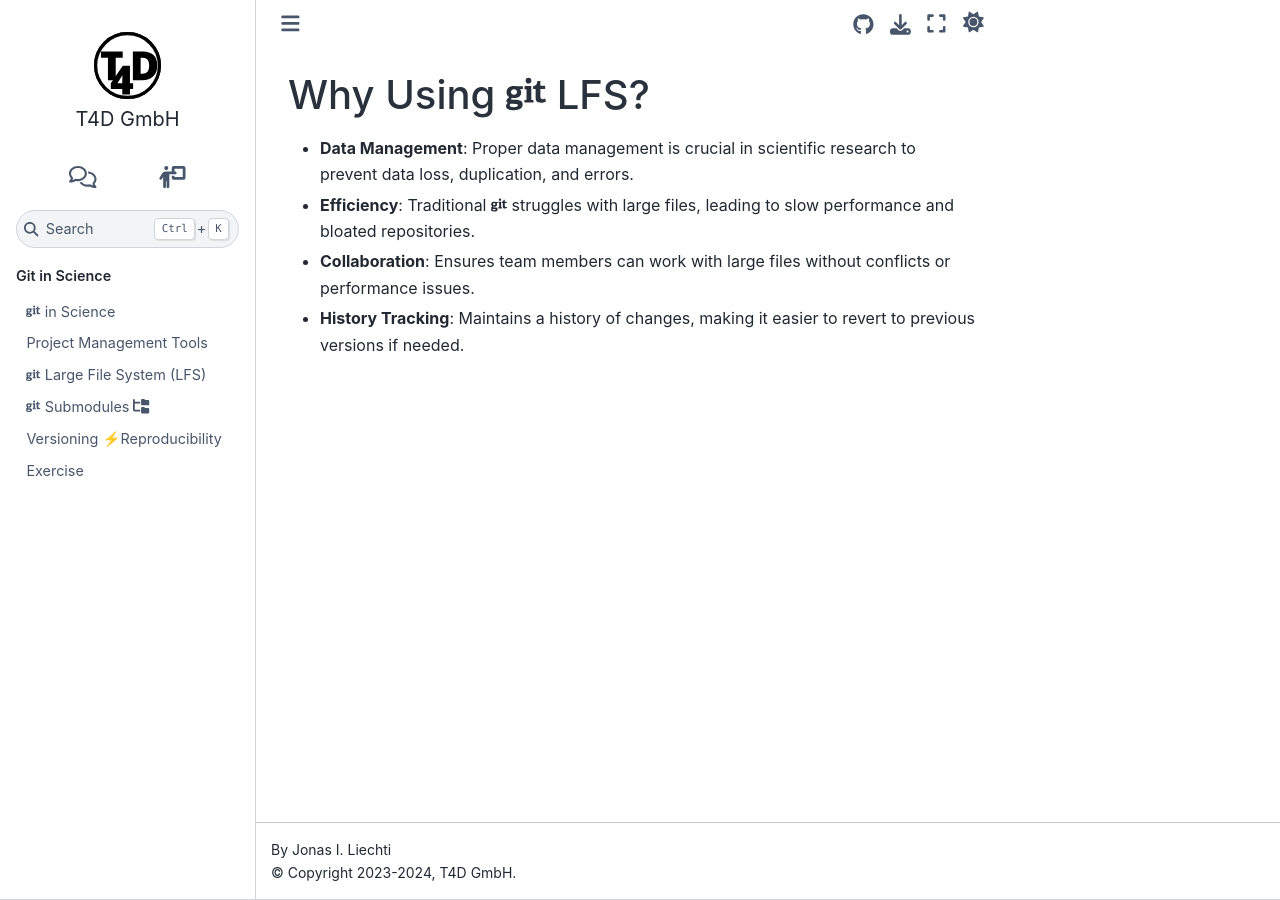
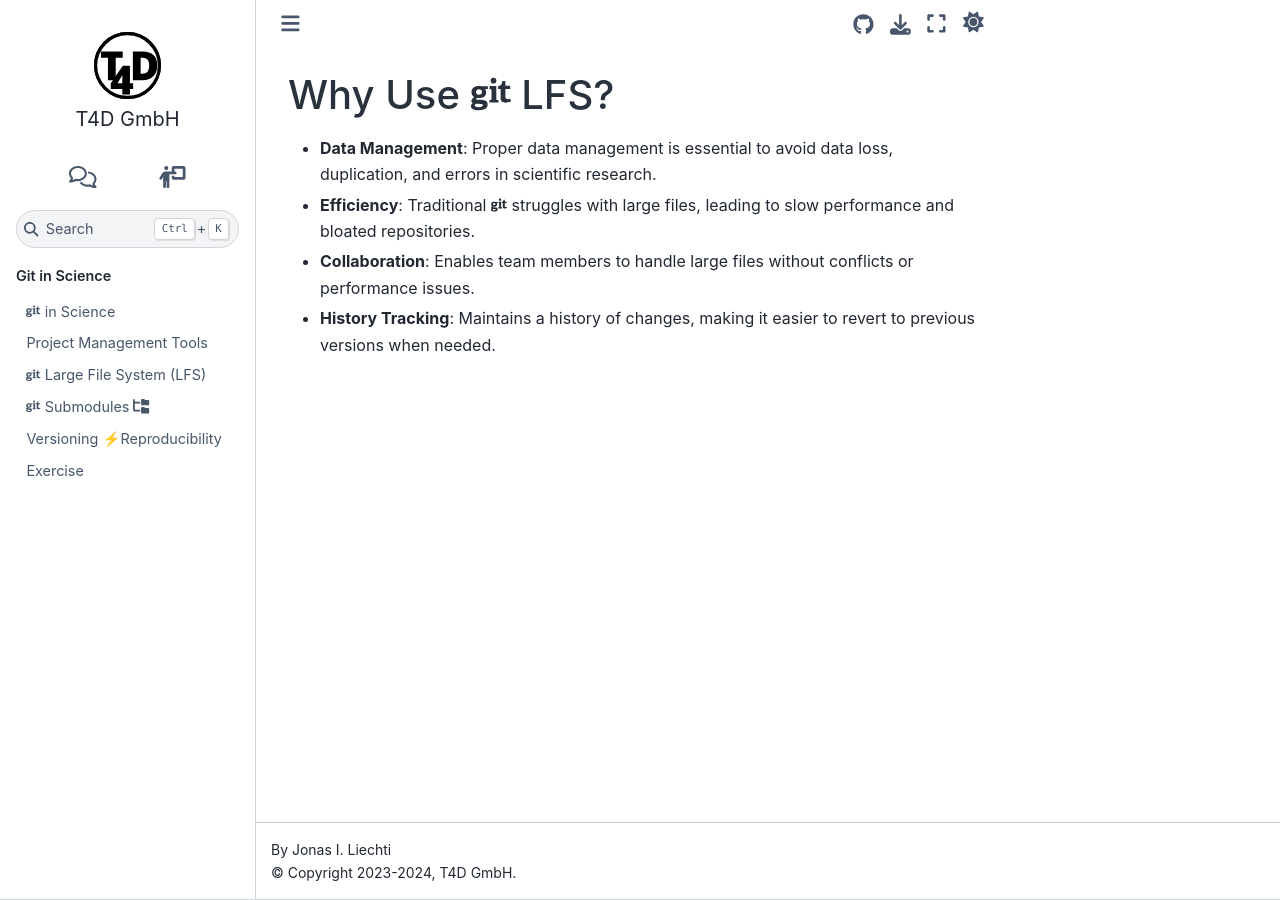
Before and after one commit to t4d-gmbh/git-and-science, a Sphinx documentation site: the page built from source/content/lfs/why-use-git-lfs.md, in a window 1280 px wide. Built offline with Sphinx 7.4.7 and the Sphinx Book theme 1.1.4, drawn with Linux system fonts in a browser that asks for light colours; the version number could not be read and is left out.

Commit message:
Update why-use-git-lfs.md
Revised text for readability

```diff
--- a/source/content/lfs/why-use-git-lfs.md
+++ b/source/content/lfs/why-use-git-lfs.md
@@ -1,20 +1,20 @@
-## Why Using <i class="fab fa-git"></i> LFS?
+## Why Use <i class="fab fa-git"></i> LFS?
 
 {% if build == "pages" %}
-Data management is a critical aspect of scientific research and is often not versioned or tracked leading to data loss, duplication, or errors.
+Effective data management is crucial in scientific research, yet it's often overlooked, leading to data loss, duplication, or errors.
 
 Tracking large files with <i class="fab fa-git"></i> can be challenging.
-As the size of your repository grows, it can slows down the <i class="fab fa-git"></i> operations, such as cloning, fetching, and pushing because <i class="fab fa-git"></i> stores the entire history of the repository locally.
-To address this issue, <i class="fab fa-git"></i> Large File Storage (LFS) provides a solution for managing large files in your <i class="fab fa-git"></i> repositories.
+As the size of your repository grows, operations like cloning, fetching, and pushing can slow down because <i class="fab fa-git"></i> stores the entire repository's history locally.
+To address this, <i class="fab fa-git"></i> Large File Storage (LFS) provides a solution for managing large files in your <i class="fab fa-git"></i> repositories.
 
-Git Large File Storage (LFS) is a <i class="fab fa-git"></i> extension that replaces large files in your repository with text pointers while storing the file contents on a remote server.
-This approach allows you to work with large files in your repository without slowing down the <i class="fab fa-git"></i> operations.
+<i class="fab fa-git"></i>-LFS is an extension that replaces large files in your repository with lightweight text pointers, while the actual file contents are stored on a remote server.
+This allows you to work with large files without affecting <i class="fab fa-git"></i> performance.
 
 {% else %}
 
-- **Data Management**: Proper data management is crucial in scientific research to prevent data loss, duplication, and errors.
+- **Data Management**: Proper data management is essential to avoid data loss, duplication, and errors in scientific research.
 - **Efficiency**: Traditional <i class="fab fa-git"></i>  struggles with large files, leading to slow performance and bloated repositories.
-- **Collaboration**: Ensures team members can work with large files without conflicts or performance issues.
-- **History Tracking**: Maintains a history of changes, making it easier to revert to previous versions if needed.
+- **Collaboration**: Enables team members to handle large files without conflicts or performance issues.
+- **History Tracking**: Maintains a history of changes, making it easier to revert to previous versions when needed.
 
 {% endif %}
```
